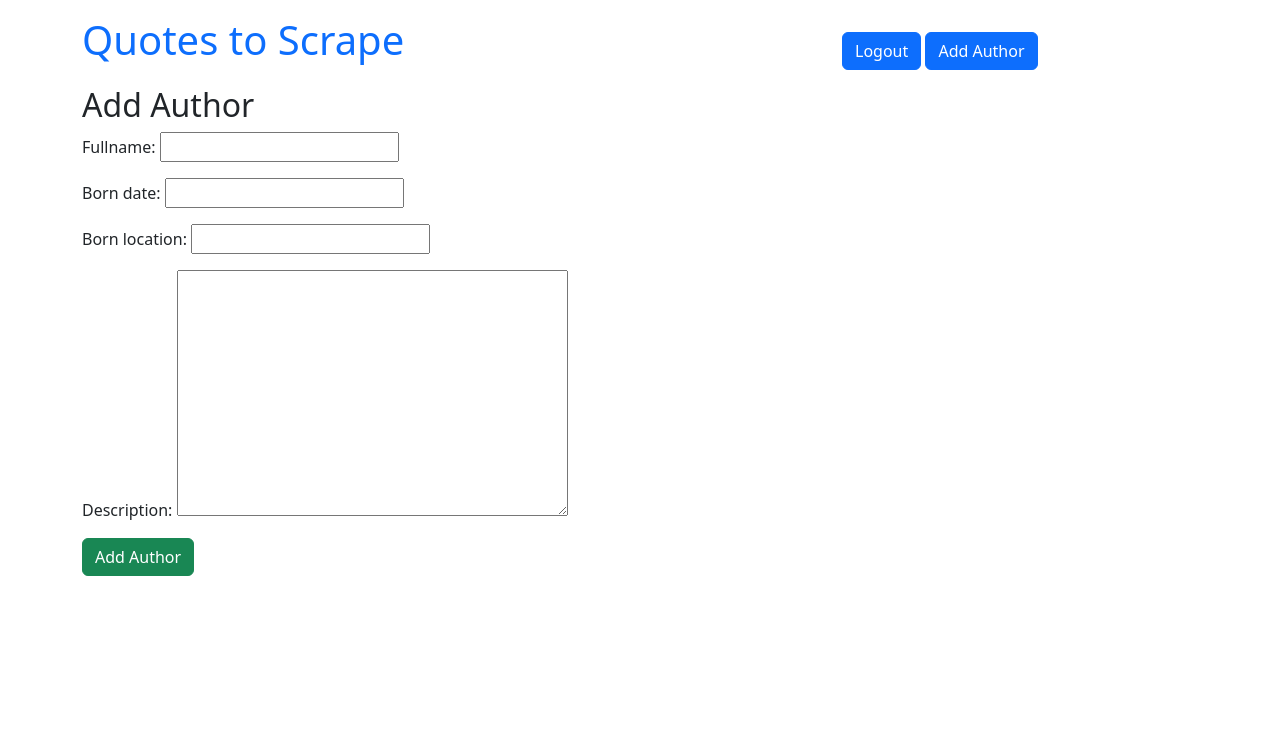
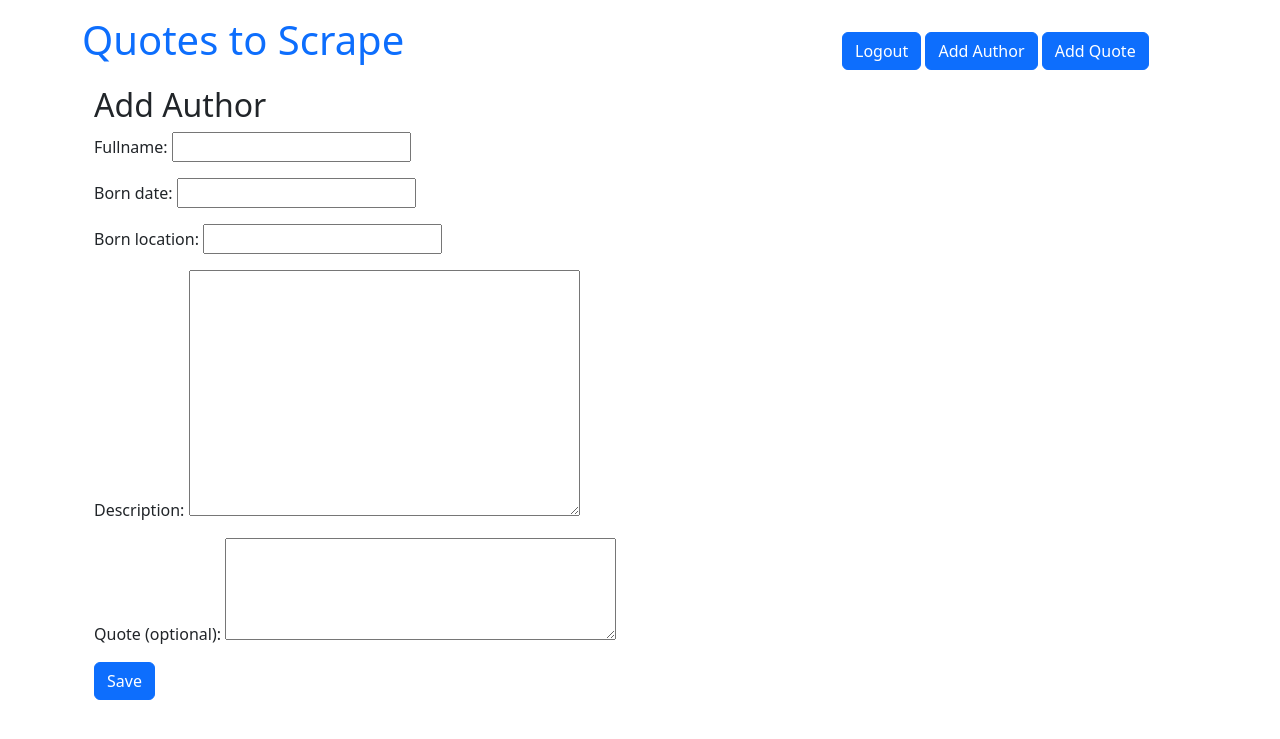
Before and after one commit to pavlodubovyi/Django-based_Quotes_Website, a Django app: page /add_author/ in a window 1280 px wide. Shown: the top 739 px of the page. Run offline with Django 5.2, Linux system fonts and the light colour scheme; the visitor is signed in with stand-in values (Sample User, id 1).

Commit message:
Робочий мінімум
Виконано основне завдання

```diff
--- a/quotes_site/quotes/forms.py
+++ b/quotes_site/quotes/forms.py
@@ -3,9 +3,15 @@ from .models import Author, Quote
 
 
 class AuthorForm(forms.ModelForm):
+    quote = forms.CharField(
+        label="Quote (optional)",
+        required=False,
+        widget=forms.Textarea(attrs={"rows": 4, "cols": 40}),
+    )
+
     class Meta:
         model = Author
-        fields = ["fullname", "born_date", "born_location", "description"]
+        fields = ["fullname", "born_date", "born_location", "description", "quote"]
 
 
 class QuoteForm(forms.ModelForm):
--- a/quotes_site/quotes/templates/quotes/add_author.html
+++ b/quotes_site/quotes/templates/quotes/add_author.html
@@ -1,9 +1,12 @@
 {% extends "quotes/base.html" %}
+
 {% block content %}
-  <h2>Add Author</h2>
-  <form method="POST">
-    {% csrf_token %}
-    {{ form.as_p }}
-    <button type="submit" class="btn btn-success">Add Author</button>
-  </form>
+<div class="container">
+    <h2>Add Author</h2>
+    <form method="post">
+        {% csrf_token %}
+        {{ form.as_p }}
+        <button type="submit" class="btn btn-primary">Save</button>
+    </form>
+</div>
 {% endblock %}
--- a/quotes_site/quotes/templates/quotes/add_quote.html
+++ b/quotes_site/quotes/templates/quotes/add_quote.html
@@ -4,6 +4,7 @@
   <form method="POST">
     {% csrf_token %}
     {{ form.as_p }}
+    <a href="{% url 'quotes:add_author' %}" class="btn btn-secondary mb-3">Add New Author</a>
     <button type="submit" class="btn btn-success">Add Quote</button>
   </form>
 {% endblock %}
--- a/quotes_site/quotes/templates/quotes/base.html
+++ b/quotes_site/quotes/templates/quotes/base.html
@@ -27,6 +27,7 @@
                         <button type="submit" class="btn btn-primary">Logout</button>
                     </form>
                     <a href="{% url 'quotes:add_author' %}" class="btn btn-primary">Add Author</a>
+                    <a href="{% url 'quotes:add_quote' %}" class="btn btn-primary">Add Quote</a>
                 {% else %}
                     <a href="{% url 'users:register' %}" class="btn btn-primary">Sign Up</a>
                     <a href="{% url 'users:login' %}" class="btn btn-primary">Login</a>
--- a/quotes_site/quotes/views.py
+++ b/quotes_site/quotes/views.py
@@ -1,63 +1,9 @@
-# from django.shortcuts import render, redirect, get_object_or_404
-# from django.core.paginator import Paginator
-# from django.contrib.auth.decorators import login_required
-# from .models import Author, Quote
-# from .forms import AuthorForm, QuoteForm
-# from .utils import get_mongodb
-#
-#
-# def main(request, page=1):
-#     db = get_mongodb()
-#     quotes = db.quotes.find()
-#     paginator = Paginator(list(quotes), 10)
-#     quotes_on_page = paginator.get_page(page)
-#     return render(request, "quotes/index.html", context={"quotes": quotes_on_page})
-#
-#
-# def author_detail(request, id):
-#     try:
-#         id = int(id)
-#     except ValueError:
-#         return render(request, "404.html", status=404)
-#     author = get_object_or_404(Author, id=id)
-#     quotes = author.quotes.all()
-#     return render(
-#         request,
-#         "quotes/author_detail.html",
-#         context={"author": author, "quotes": quotes},
-#     )
-#
-#
-# @login_required
-# def add_author(request):
-#     if request.method == "POST":
-#         form = AuthorForm(request.POST)
-#         if form.is_valid():
-#             form.save()
-#             return redirect("quotes:root")
-#     else:
-#         form = AuthorForm()
-#     return render(request, "quotes/add_author.html", {"form": form})
-#
-#
-# @login_required
-# def add_quote(request):
-#     if request.method == "POST":
-#         form = QuoteForm(request.POST)
-#         if form.is_valid():
-#             form.save()
-#             return redirect("quotes:root")
-#     else:
-#         form = QuoteForm()
-#     return render(request, "quotes/add_quote.html", {"form": form})
-
 from django.shortcuts import render, redirect, get_object_or_404
 from django.contrib.auth.decorators import login_required
 from django.http import Http404
 from django.core.paginator import Paginator
 from .models import Quote, Author
 from .forms import AuthorForm, QuoteForm
-from django.db import connections
 
 
 def main(request, page=1):
@@ -87,7 +33,10 @@ def add_author(request):
     if request.method == "POST":
         form = AuthorForm(request.POST)
         if form.is_valid():
-            form.save()
+            author = form.save()
+            quote_text = form.cleaned_data["quote"]
+            if quote_text:
+                Quote.objects.create(author=author, quote=quote_text)
             return redirect("quotes:root")
     else:
         form = AuthorForm()
```
